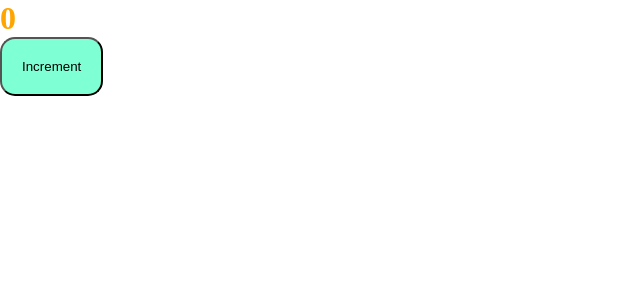
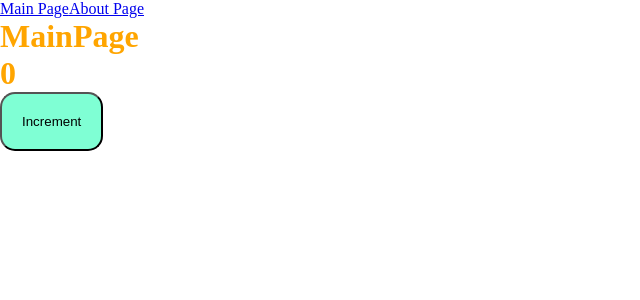
Before and after one commit to ButikovAndrey/project-u, a React app: page / in a window 1280 px wide. Shown: the top 300 px of the page, without its empty margins (0-640 px from the left). Built offline with nearby package versions, Linux system fonts and the light colour scheme.

Commit message:
added react-router

```diff
--- a/package.json
+++ b/package.json
@@ -16,6 +16,7 @@
     "@types/node": "^20.5.9",
     "@types/react": "^18.2.21",
     "@types/react-dom": "^18.2.7",
+    "@types/react-router-dom": "^5.3.3",
     "@types/webpack": "^5.28.2",
     "@types/webpack-dev-server": "^4.7.2",
     "css-loader": "^6.8.1",
@@ -33,6 +34,7 @@
   },
   "dependencies": {
     "react": "^18.2.0",
-    "react-dom": "^18.2.0"
+    "react-dom": "^18.2.0",
+    "react-router-dom": "^6.15.0"
   }
 }
--- a/public/index.html
+++ b/public/index.html
@@ -2,7 +2,7 @@
 <html lang="en">
 <head>
     <meta charset="UTF-8">
-    <title>Title</title>
+    <title>Study Project</title>
 </head>
 <body>
 <div id="root"></div>
--- a/src/App.tsx
+++ b/src/App.tsx
@@ -1,9 +1,18 @@
 import {Counter} from "./Components/Counter";
 import './index.scss';
+import {Link, Route, Routes} from "react-router-dom";
+import {MainPage} from "./Pages/MainPage/MainPage";
+import {AboutPage} from "./Pages/AboutPage/AboutPage";
 
 export const App = () => {
     return (
-        <div>
+        <div className={'app'}>
+            <Link to={'/'}>Main Page</Link>
+            <Link to={'/about'}>About Page</Link>
+            <Routes>
+                <Route path={'/'} element={<MainPage/>}/>
+                <Route path={'/about'} element={<AboutPage/>}/>
+            </Routes>
             <Counter/>
         </div>
     )
--- /dev/null
+++ b/src/Pages/AboutPage/AboutPage.tsx
@@ -0,0 +1,5 @@
+export const AboutPage = () => {
+    return (
+        <h1>About Page</h1>
+    );
+};
--- /dev/null
+++ b/src/Pages/MainPage/MainPage.tsx
@@ -0,0 +1,5 @@
+export const MainPage = () => {
+    return (
+        <h1>MainPage</h1>
+    );
+}
--- a/src/index.tsx
+++ b/src/index.tsx
@@ -1,6 +1,11 @@
 import ReactDOM from "react-dom/client";
 import {App} from "./App";
+import {BrowserRouter} from "react-router-dom";
 
 const root = ReactDOM.createRoot(document.getElementById("root"));
 
-root.render(<App />);
+root.render(
+    <BrowserRouter>
+        <App />
+    </BrowserRouter>
+);
```
Also changed, not shown: 5 other files (tests, documents, lock files or other folders).
